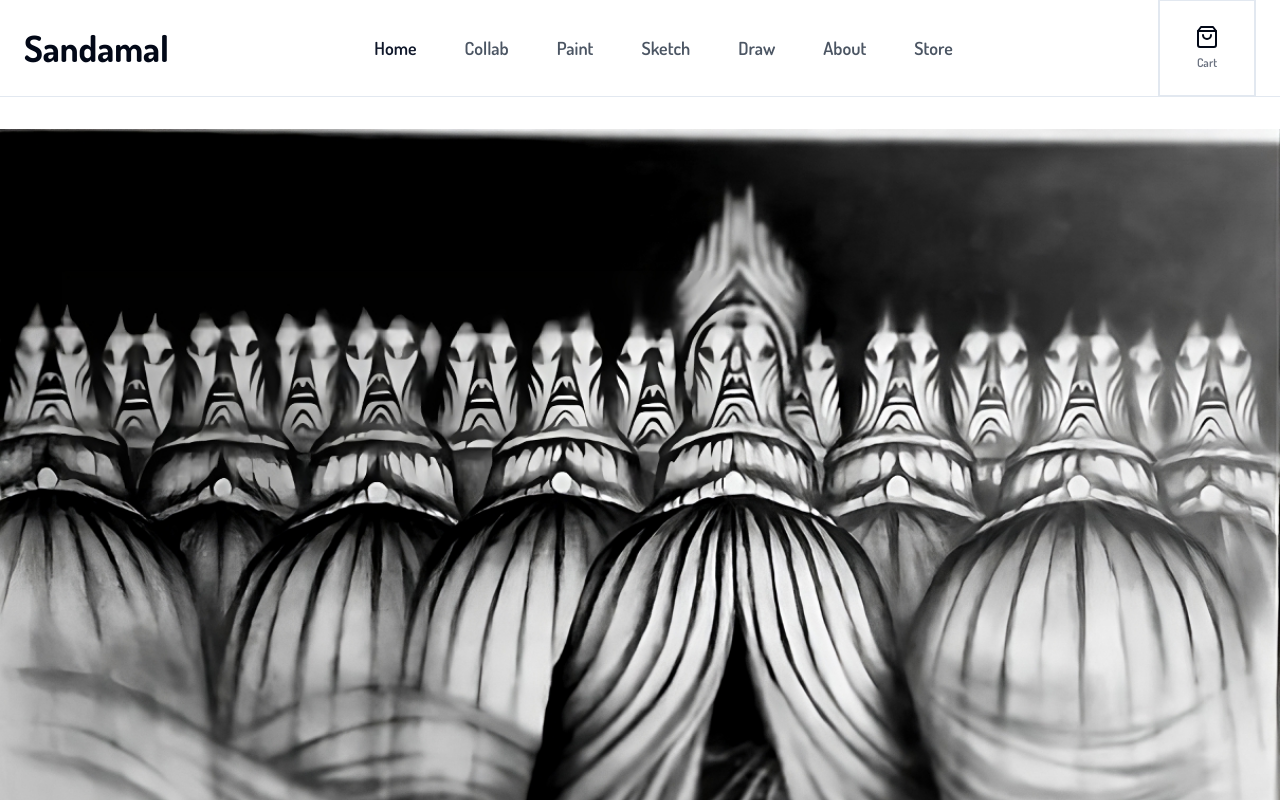
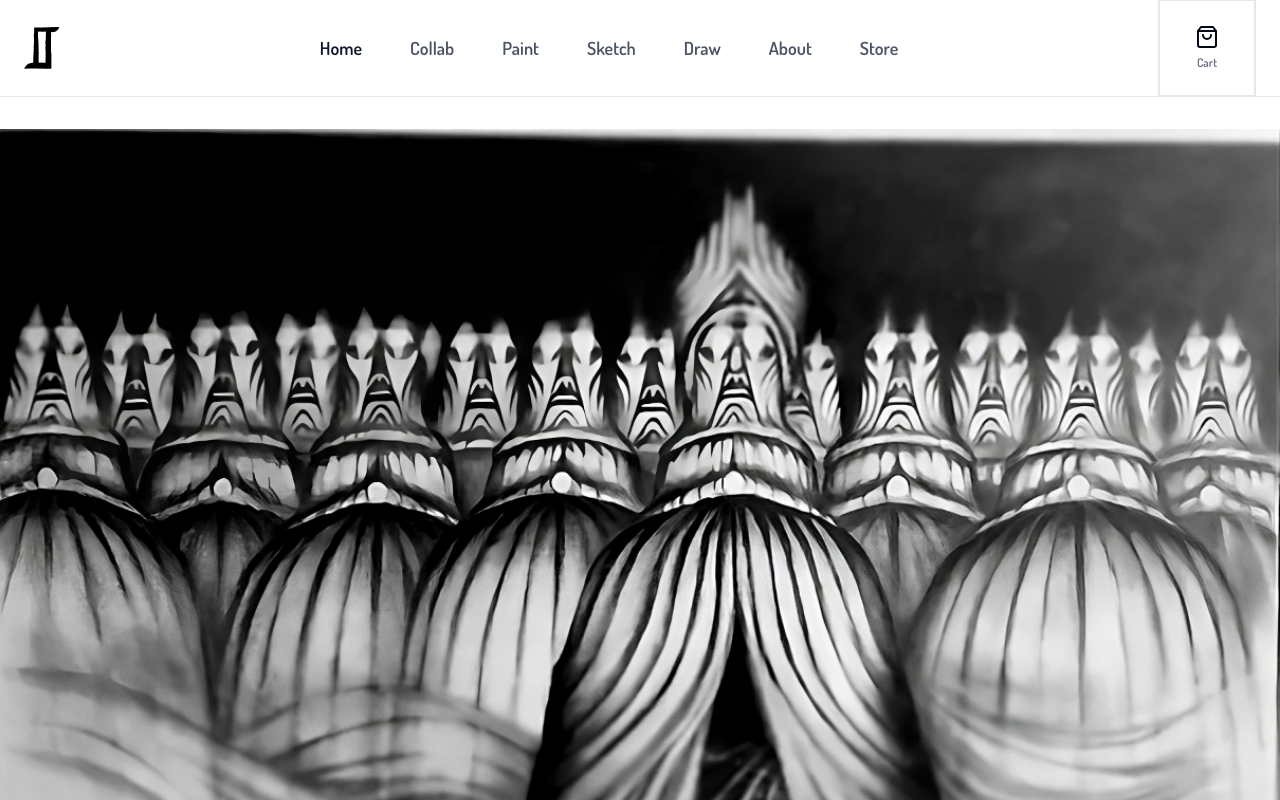
Before and after one commit to SebastienLaurentt/Sandamal, a Next.js app: page / in a window 1280 px wide. Shown: the top 800 px of the page. Built offline with nearby package versions, Linux system fonts and the light colour scheme.

Commit message:
import sandamal logo on navBar

```diff
--- a/components/NavBar/NavBar.tsx
+++ b/components/NavBar/NavBar.tsx
@@ -7,6 +7,8 @@ import { usePathname } from "next/navigation";
 import navData from "../../data/navData";
 import BurgerMenu from "../BurgerMenu/BurgerMenu";
 import { useState } from "react";
+import  logo from "../../public/images/logo.png";
+import Image from "next/image";
 
 export default function Navbar() {
   const [isOpen, setIsOpen] = useState(false);
@@ -16,7 +18,7 @@ export default function Navbar() {
     <header className="mb-8 border-b">
       <div className="flex items-center justify-between mx-auto max-w-2xl px-4 sm:px-6 lg:max-w-7xl">
         <Link href="/">
-          <h1 className="text-2xl md:text-4xl font-bold">Sandamal</h1>
+          <Image src={logo} alt="Logo Sandamal" />
         </Link>
 
         <nav className="hidden gap-12 lg:flex 2xl:ml-16">
```
